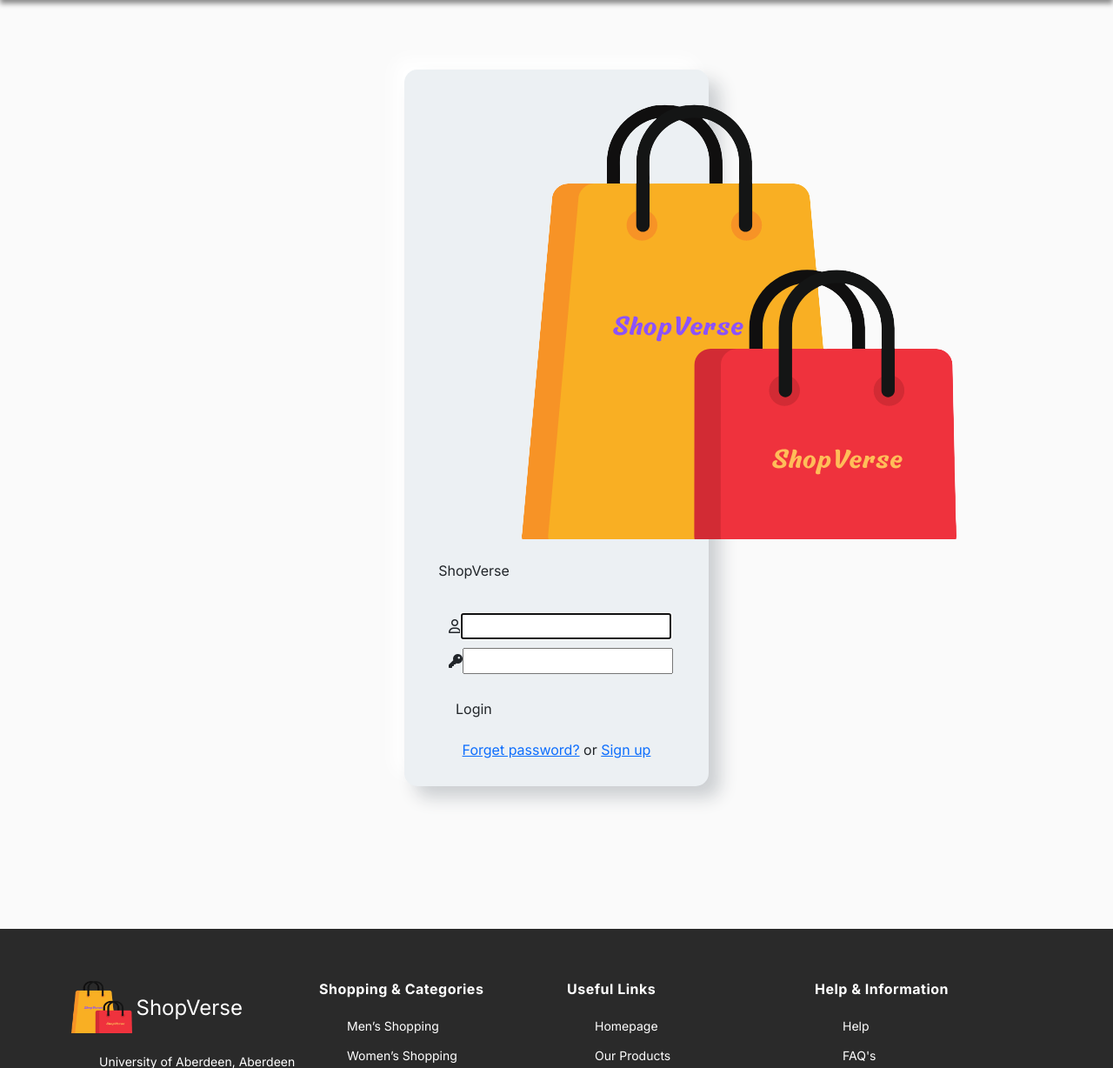
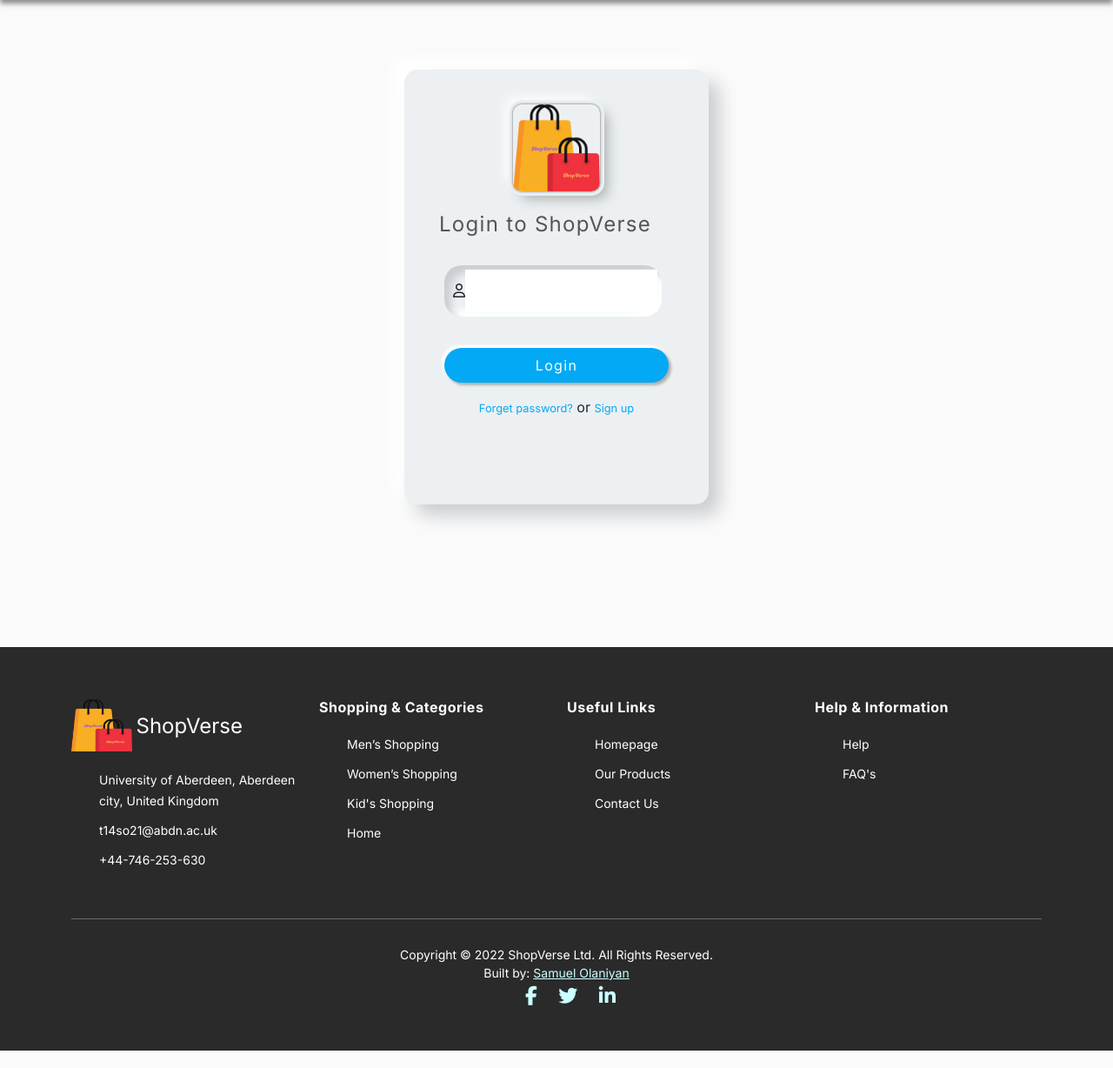
Before and after one commit to SamAdefemi007/ShopVerse, a Django app: page /accounts/login/ in a window 1280 px wide. Shown: the part 97-1325 px from the top of the page at 87% size. Run offline with Django 4.2, Linux system fonts and the light colour scheme; some libraries are stand-ins or nearby versions.

Commit message:
styling login page

```diff
--- a/Store/forms.py
+++ b/Store/forms.py
@@ -5,7 +5,7 @@ from django.contrib.auth.forms import UserCreationForm
 
 
 class RegisterForm(UserCreationForm):
-    username = forms.CharField(max_length=30)
+    username = forms.CharField(max_length=200)
     first_name = forms.CharField(max_length=30)
     last_name = forms.CharField(max_length=30)
     email = forms.EmailField(max_length=50)
@@ -16,3 +16,7 @@ class RegisterForm(UserCreationForm):
         model = User
         fields = ('username', 'first_name', 'last_name', 'email', 'password1', 'password2',
                   'birth_date', 'phone_number')
+
+    def __init__(self, *args, **kwargs):
+        super(RegisterForm, self).__init__(*args, **kwargs)
+        self.fields['username'].widget.attrs.update({'class': 'login-style'})
--- a/Store/static/store/styles.css
+++ b/Store/static/store/styles.css
@@ -1,3 +1,5 @@
+
+
 p{
     margin-block-start: 0;
     margin-block-end: 0;
@@ -507,6 +509,90 @@ footer .under-footer a:hover {
 }
 
 .logo-small {
-    width: 80px;
+    width: 100px;
     margin: auto;
 }
+
+.logo-small img {
+    width: 100%;
+    height: 100px;
+    object-fit: cover;
+    border-radius: 10%;
+    box-shadow: 0px 0px 3px #5f5f5f,
+        0px 0px 0px 5px #ecf0f3,
+        8px 8px 15px #a7aaa7,
+        -8px -8px 15px #fff;
+}
+
+.wrapper .name {
+    font-weight: 600;
+    font-size: 1.4rem;
+    letter-spacing: 1.3px;
+    padding-left: 10px;
+    color: #555;
+
+}
+
+.wrapper .form-field > input {
+    width: 100%;
+    display: block;
+    border: none;
+    outline: none;
+    font-size: 1.2rem;
+    padding: 10px 15px 10px 10px;
+}
+.login-style{
+        width: 100%;
+        border: none;
+        outline: none;
+        background:none;
+        font-size: 1.2rem;
+        padding: 10px 15px 10px 10px;
+        border:2px solid red;
+
+    }
+
+.wrapper .form-field {
+    padding-left: 10px;
+    margin-bottom: 20px;
+    border-radius: 20px;
+    box-shadow: inset 8px 8px 8px #cbced1, inset -8px -8px 8px #fff;
+    background: none !important;
+}
+
+.wrapper .form-field .fas {
+    color: #555;
+}
+
+.wrapper .btn {
+    box-shadow: none;
+    width: 100%;
+    height: 40px;
+    background-color: #03A9F4;
+    color: #fff;
+    border-radius: 25px;
+    box-shadow: 3px 3px 3px #b1b1b1,
+        -3px -3px 3px #fff;
+    letter-spacing: 1.3px;
+}
+
+.wrapper .btn:hover {
+    background-color: #039BE5;
+}
+
+.wrapper a {
+    text-decoration: none;
+    font-size: 0.8rem;
+    color: #03A9F4;
+}
+
+.wrapper a:hover {
+    color: #039BE5;
+}
+
+@media(max-width: 380px) {
+    .wrapper {
+        margin: 30px 20px;
+        padding: 40px 15px 15px 15px;
+    }
+}
--- a/Store/templates/registration/login.html
+++ b/Store/templates/registration/login.html
@@ -8,7 +8,7 @@
         <img src="{% static 'images/logo.png' %}" alt="">
     </div>
     <div class="text-center mt-4 name">
-        ShopVerse
+        <h4>Login to ShopVerse</h4>
     </div>
     <form class="p-3 mt-3" method="post">
         {% csrf_token %}
@@ -16,14 +16,13 @@
             <span class="far fa-user"></span>
             {{form.username}}
         </div>
-        <div class="form-field d-flex align-items-center">
-            <span class="fas fa-key"></span>
-            {{form.password}}
-        </div>
         <button type="submit" class="btn mt-3">Login</button>
     </form>
     <div class="text-center fs-6">
         <a href="{% url 'password_reset' %}">Forget password?</a> or <a href="{% url 'register' %}">Sign up</a>
     </div>
 </div>
+
+
+
 {% endblock %}
```
